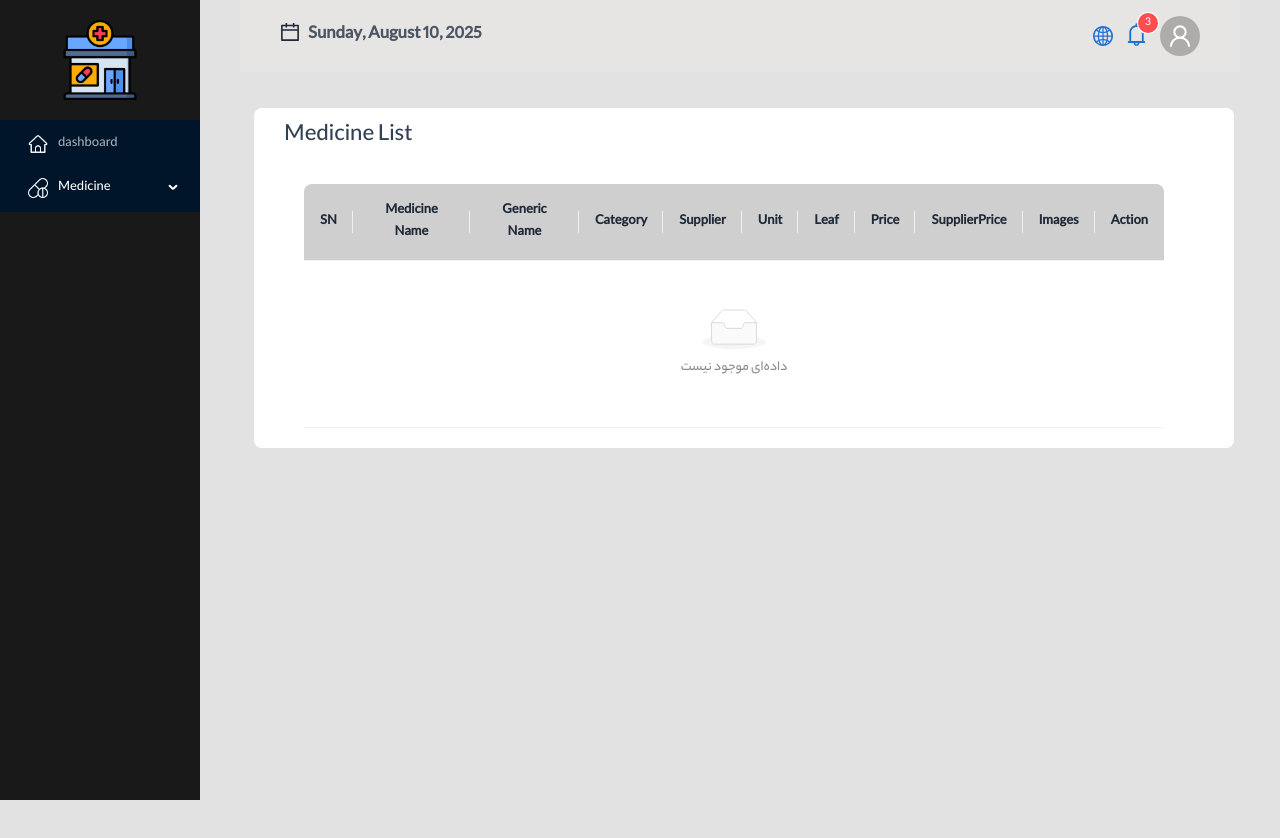
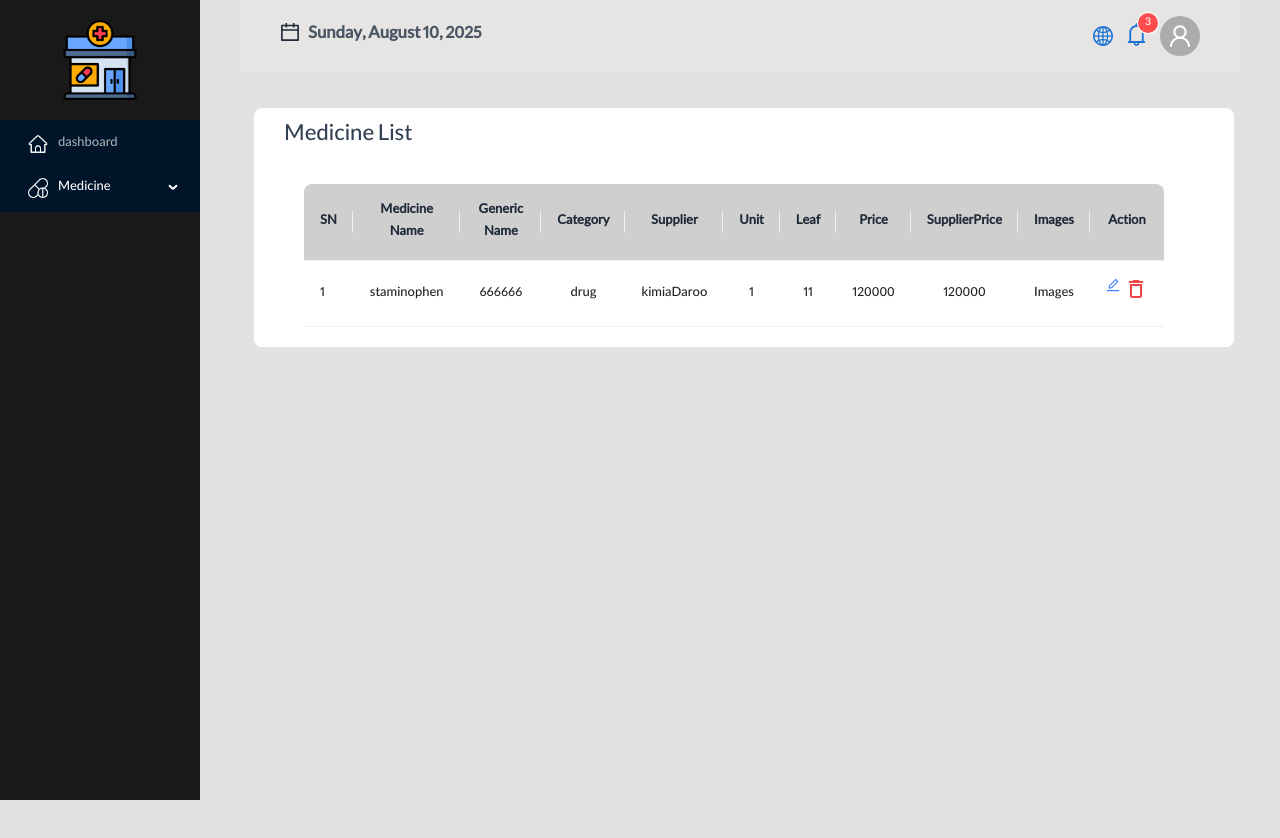
Before and after one commit to HaniehGharaee/dashboard-pharmacy, a React (Vite) app: page /admin/medicines/create in a window 1280 px wide. Shown: the top 838 px of the page. Built offline with nearby package versions, Linux system fonts and the light colour scheme; a web font is replaced by a local one.

Commit message:
Put icons edit and delete in MedicineTable

```diff
--- a/src/components/medicine/medicineTable.jsx
+++ b/src/components/medicine/medicineTable.jsx
@@ -1,51 +1,55 @@
-import { Table } from "antd";
+import { Table, Tooltip } from "antd";
 import "../../components/dashboard/style.css";
+import { EditOutlined } from "@ant-design/icons";
+import { DeleteOutline } from "@mui/icons-material";
 
 const MedicineTable = () => {
   const columns = [
     {
       title: "SN",
       dataIndex: "SN",
-      //render: (text) => <a>{text}</a>,
+      render: (_text, _record, index) => {
+        return (index + 1);
+      },
     },
     {
       title: "Medicine Name",
-      dataIndex: "Medicine Name",
+      dataIndex: "medicineName",
       align: "center",
     },
     {
       title: "Generic Name",
-      dataIndex: "Generic Name",
+      dataIndex: "genericName",
       align: "center",
     },
     {
       title: "Category",
-      dataIndex: "Category",
+      dataIndex: "category",
       align: "center",
     },
     {
       title: "Supplier",
-      dataIndex: "Supplier",
+      dataIndex: "supplier",
       align: "center",
     },
     {
       title: "Unit",
-      dataIndex: "Unit",
+      dataIndex: "unit",
       align: "center",
     },
     {
       title: "Leaf",
-      dataIndex: "Leaf",
+      dataIndex: "leaf",
       align: "center",
     },
     {
       title: "Price",
-      dataIndex: "Price",
+      dataIndex: "price",
       align: "center",
     },
     {
       title: "SupplierPrice",
-      dataIndex: "SupplierPrice",
+      dataIndex: "supplierPrice",
       align: "center",
     },
     {
@@ -67,6 +71,38 @@ const MedicineTable = () => {
       title: "Action",
       dataIndex: "Action",
       align: "center",
+      key: "Action",
+      render: (text, record) => {
+        return (
+          <div className="flex w-25 gap-x-1">
+            <Tooltip title="edit" color="#0000ff">
+              <div className="text-blue-500">
+                <EditOutlined />
+              </div>
+            </Tooltip>
+            <Tooltip title="delete" color="#ff0000">
+              <div className="text-red-500">
+                <DeleteOutline />
+              </div>
+            </Tooltip>
+          </div>
+        );
+      },
+    },
+  ];
+
+  const dataSource = [
+    {
+      key: "1",
+      medicineName: 'staminophen',
+      genericName: '666666',
+      category: 'drug',
+      supplier : 'kimiaDaroo',
+      unit: '1',
+      leaf: '11',
+      price: '120000',
+      supplierPrice: '120000',
+      Images: 'Images',
     },
   ];
   return (
@@ -74,7 +110,7 @@ const MedicineTable = () => {
       className="custom-table mt-3 mr-5 py-5 px-5"
       borderedF
       columns={columns}
-      //dataSource={}
+      dataSource={dataSource}
       pagination={false}
       //dataSource={categories?.data?.data?.docs}
       //loading={isGettingProductsCategories}
```
